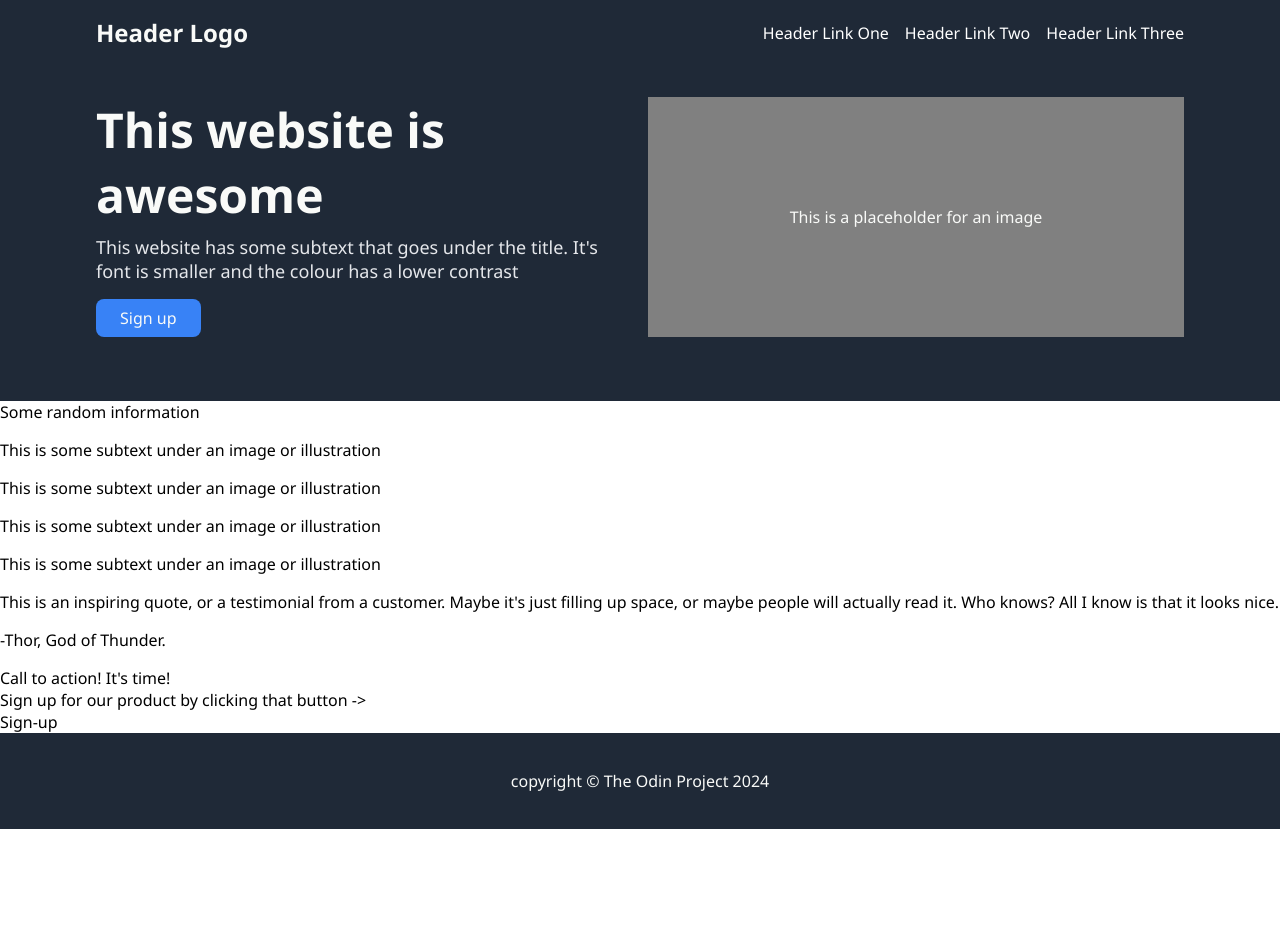
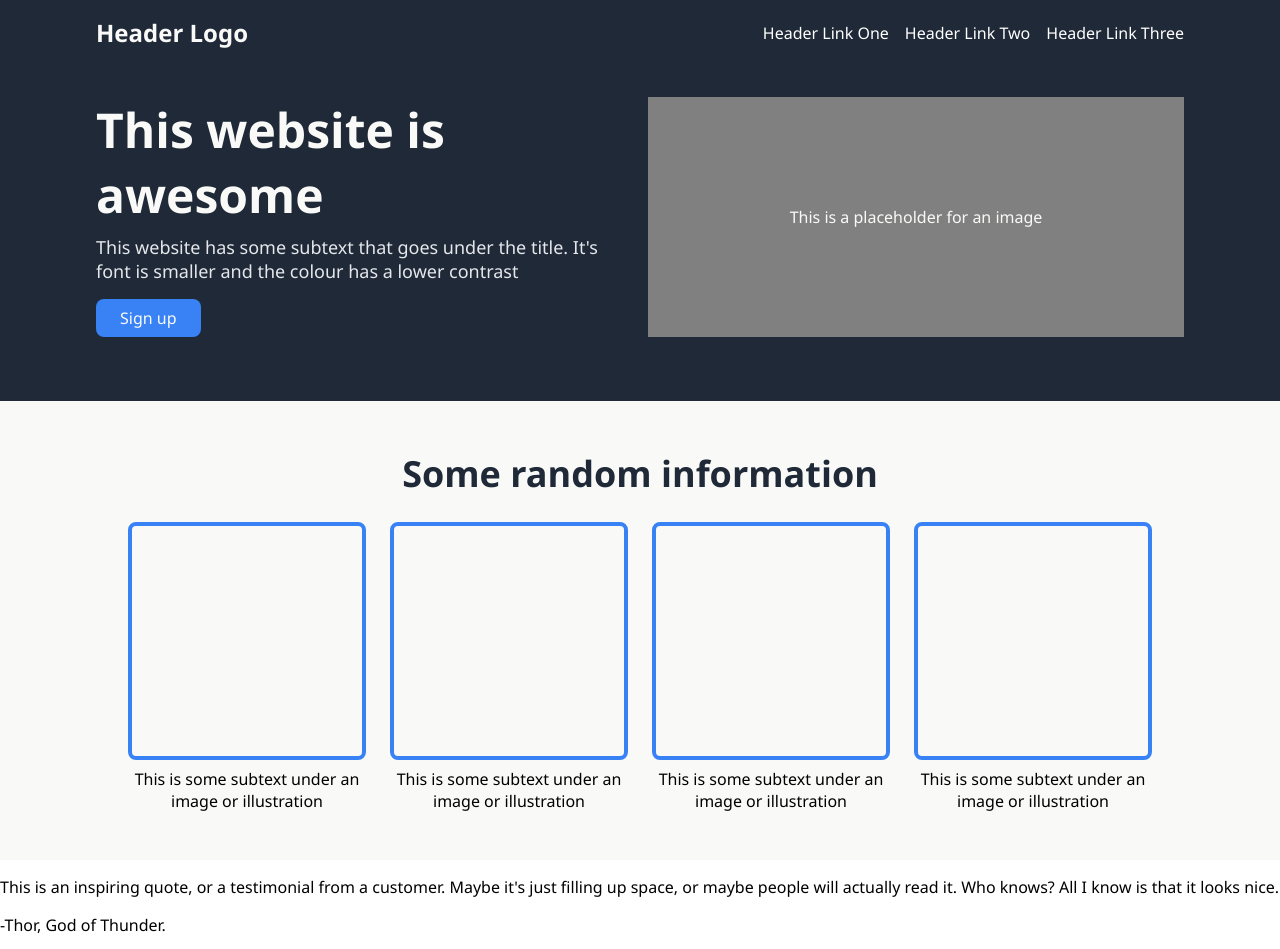
Before and after one commit to A-Ward03/landing-page, a plain HTML site: page index.html in a window 1280 px wide. Shown: the top 949 px of the page. Before the commit the page ends 829 px from the top, so only its background shows below. Drawn offline with Linux system fonts and the light colour scheme.

Commit message:
style section 2

```diff
--- a/index.html
+++ b/index.html
@@ -30,18 +30,28 @@
         </div>
     </header>
     <main>
+        <div class="section-one">
+            <div class="section-one-heading">Some random information</div>
+            <div class="row-boxes">
+                <div class="box-column">
+                    <div class="box"></div>
+                    <div class="box-text">This is some subtext under an image or illustration</div>
+                </div>
+                <div class="box-column">
+                    <div class="box"></div>
+                    <div class="box-text">This is some subtext under an image or illustration</div>
+                </div>
+                <div class="box-column">
+                    <div class="box"></div>
+                    <div class="box-text">This is some subtext under an image or illustration</div>
+                </div>
+                <div class="box-column">
+                    <div class="box"></div>
+                    <div class="box-text">This is some subtext under an image or illustration</div>
+                </div>
+            </div>
+        </div>
         <div class="section-two">
-            <div class="section-heading">Some random information</div>
-            <div class="row-boxes">
-                <div class="box"></div>
-                <p>This is some subtext under an image or illustration</p>
-                <div class="box"></div>
-                <p>This is some subtext under an image or illustration</p>
-                <div class="box"></div>
-                <p>This is some subtext under an image or illustration</p>
-                <div class="box"></div>
-                <p>This is some subtext under an image or illustration</p>
-            </div>
             <p class="quote">This is an inspiring quote, or a testimonial from a customer. Maybe it's just filling up space, or maybe people will actually read it. Who knows? All I know is that it looks nice.</p>
             <p class="quote-author">-Thor, God of Thunder.</p>
         </div>
--- a/styles.css
+++ b/styles.css
@@ -85,6 +85,45 @@ header {
 
 /* Below is the styling for the first main body section */
 
+.section-one {
+    background-color: #F9FAF8;
+    padding: 48px 128px;
+    display: flex;
+    flex-direction: column;
+    align-items: center;
+}
+
+.section-one-heading {
+    font-size: 36px;
+    font-weight: 900;
+    color: #1F2937;
+    margin-bottom: 24px;
+}
+
+.row-boxes {
+    display: flex;
+    gap: 24px;
+}
+
+.box-column {
+    display: flex;
+    flex-direction: column;
+    gap: 8px;
+}
+
+.box {
+    flex: 1;
+    height: max-content;
+    aspect-ratio: 1/1;
+    border: 4px solid #3882F6;
+    border-radius: 8px;
+}
+
+.box-text {
+    flex: 1;
+    text-align: center;
+}
+
 /* Below is the code to style the footer */
 footer {
     flex-shrink: 0;
```
